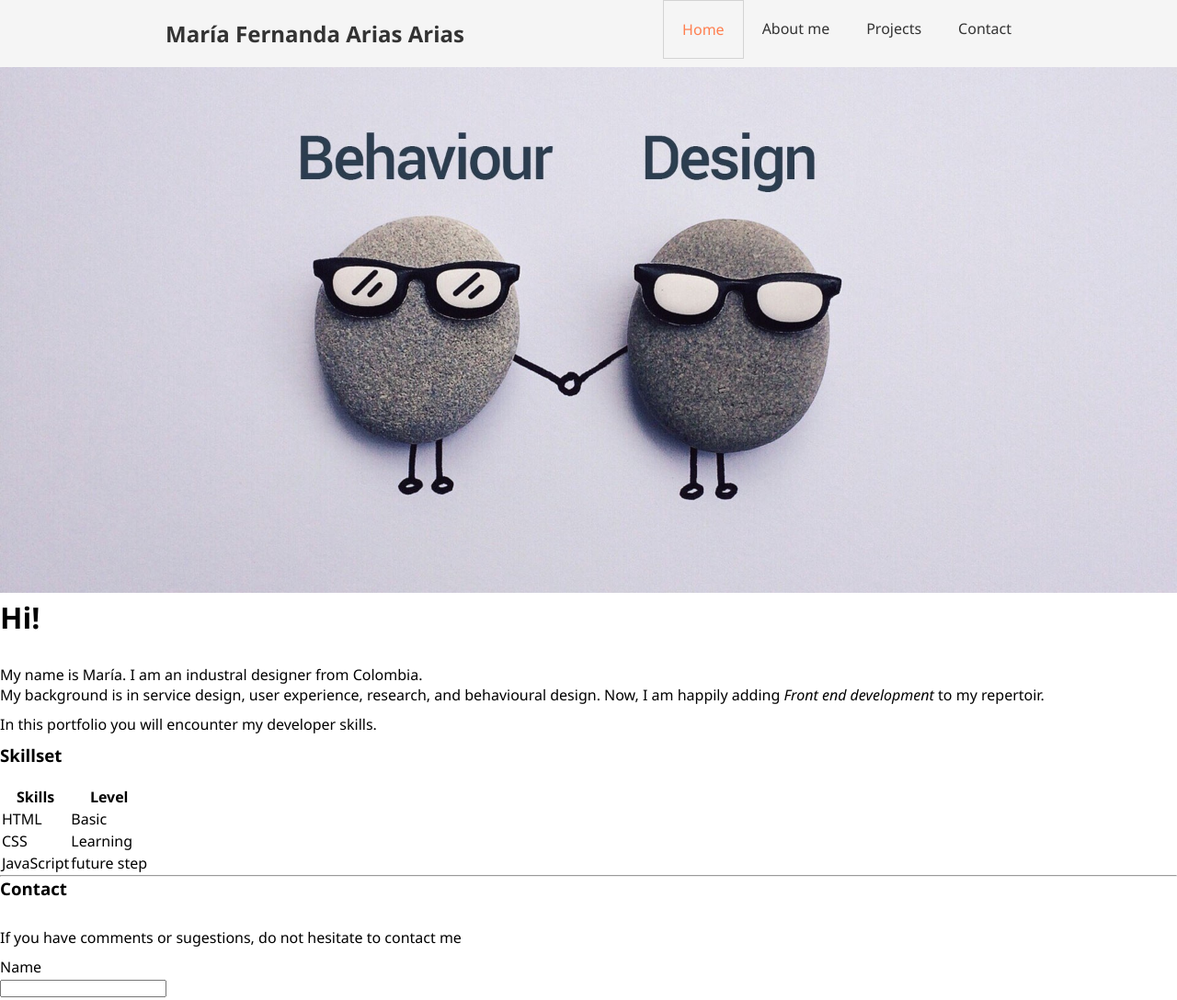
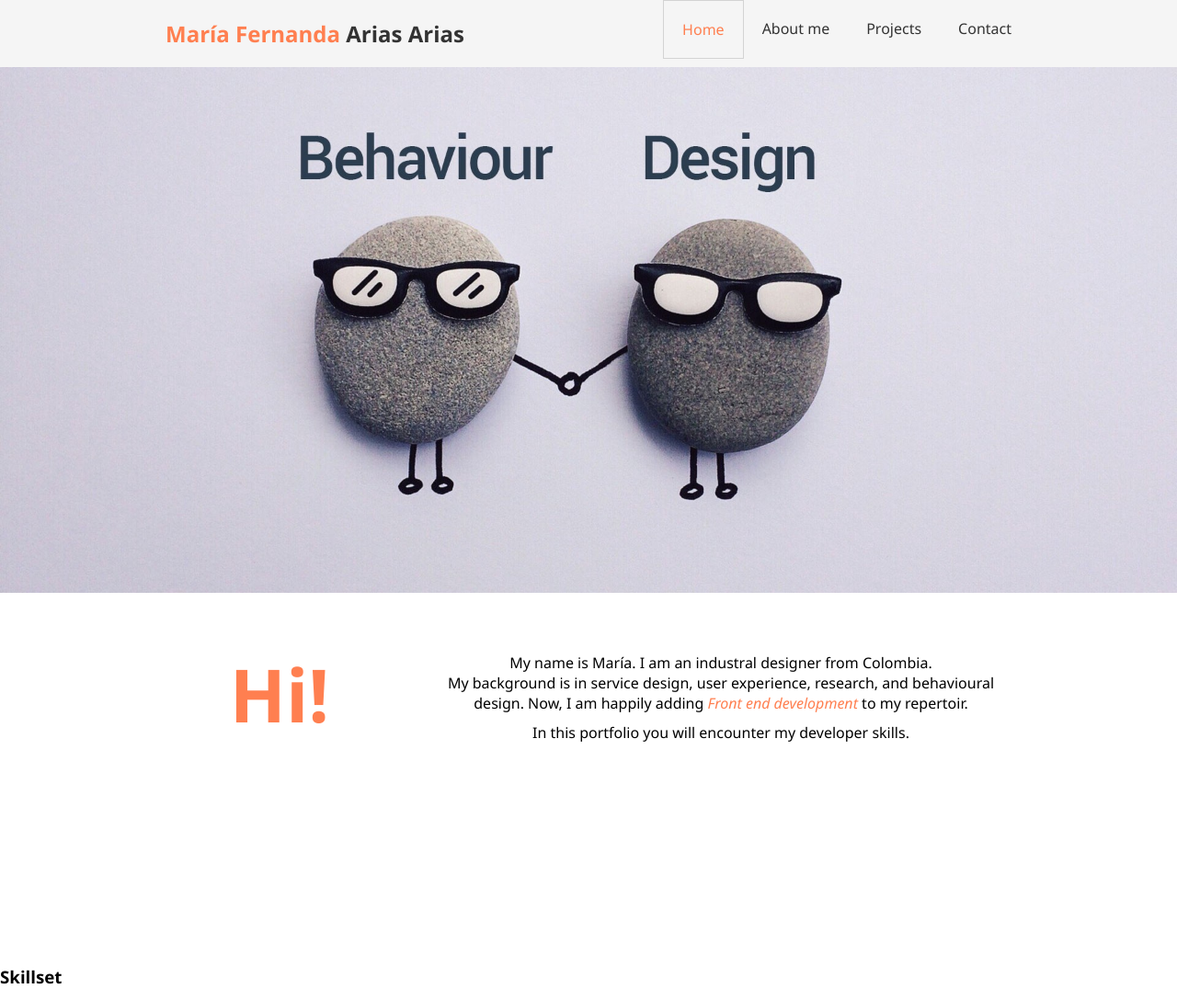
Before and after one commit to ariasmaria/my-first-portfolio, a plain HTML site: page index.html in a window 1280 px wide. Shown: the top 1088 px of the page at 92% size. Drawn offline with Linux system fonts and the light colour scheme.

Commit message:
intro styling

```diff
--- a/index.html
+++ b/index.html
@@ -12,9 +12,10 @@
 
 <body>
     <header>
+
         <nav id="navbar">
             <div class="container">
-            <h1>María Fernanda Arias Arias</h1>
+            <h1><span class="text-primary">María Fernanda </span> Arias Arias</h1>
             <ul>
                 <li><a class="current" href="#">Home</a></li>
                 <li><a href="#">About me</a></li>
@@ -23,12 +24,19 @@
             </ul>
             </div>
         </nav>
-        <img src="images/ux-planet.jpeg" alt="behaviour and design" style="width:100%">
+
+
+        <img src="images/ux-planet.jpeg" alt="behaviour and design" style="width: 100vw">
+
+        <div id= "intro-text" class="container">
         <h1>Hi!</h1>
         <div class=welcome-message>
             <p>My name is María. I am an industral designer from Colombia. <br> My background is in service design, user experience, research, and behavioural design. Now, I am happily adding <em> Front end development</em>  to my repertoir.</p>
             <p>In this portfolio you will encounter my developer skills.</p>
         </div>
+        </div>
+
+
     </header>
 
     <main>
--- a/style.css
+++ b/style.css
@@ -28,6 +28,9 @@ p {
     overflow: auto;
     padding: 0 20px;
 }
+.text-primary {
+    color: coral;
+}
 
 /*navbar menu*/
 #navbar {
@@ -55,3 +58,36 @@ p {
     border: 1px solid lightgray;
     color: coral;
 }
+
+/*#intro-image {
+    float: center;
+    width:100%;
+    background: url(/images/ux-planet.jpeg) no-repeat center center/cover;
+} */
+
+/*Intro*/
+#intro-text {
+    height: 400px;
+}
+#intro-text h1 {
+    float: left;
+    width: 30%;
+    height: 100%;
+    text-align: center;
+    padding: 50px;
+    overflow: hidden;
+    font-size: 80px;
+    color: coral;
+}
+
+#intro-text .welcome-message {
+    float: right;
+    width: 70%;
+    height: 100%;
+    text-align: center;
+    padding: 50px 30px;
+    overflow: hidden;
+}
+#intro-text .welcome-message em {
+    color:coral;
+}
```
